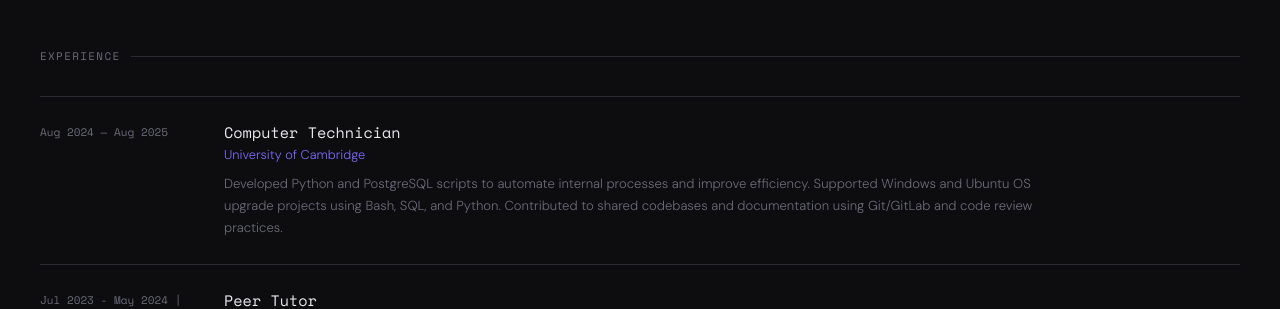
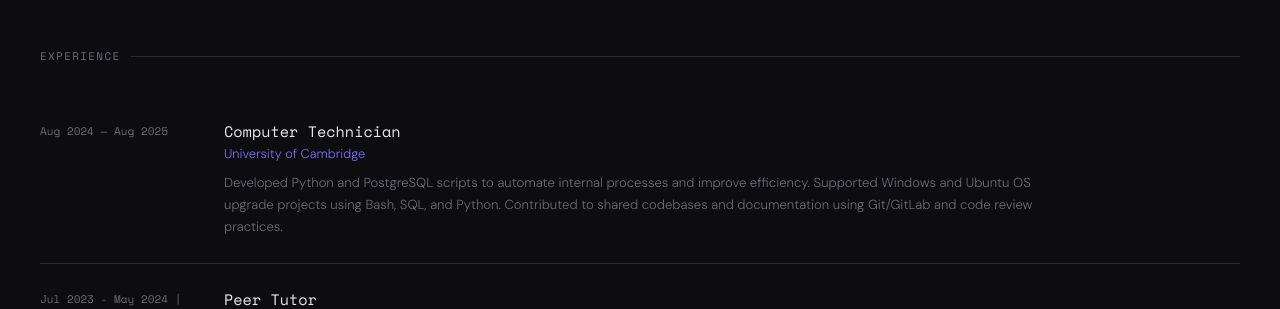
Before and after one commit to 5amp12/Portfolio, a React (Vite) app: page / in a window 1280 px wide. Shown: the part 994-1303 px from the top of the page. Built offline with nearby package versions, Linux system fonts and the light colour scheme.

Commit message:
design/fix: changing bordering for experience

```diff
--- a/src/pages/Home.css
+++ b/src/pages/Home.css
@@ -282,8 +282,8 @@ section {
   border-bottom: 1px solid var(--border);
 }
 
-.experience-card:first-child {
-  border-top: 1px solid var(--border);
+.experience-card:last-child {
+  border: none;
 }
 
 .experience-date {
```
